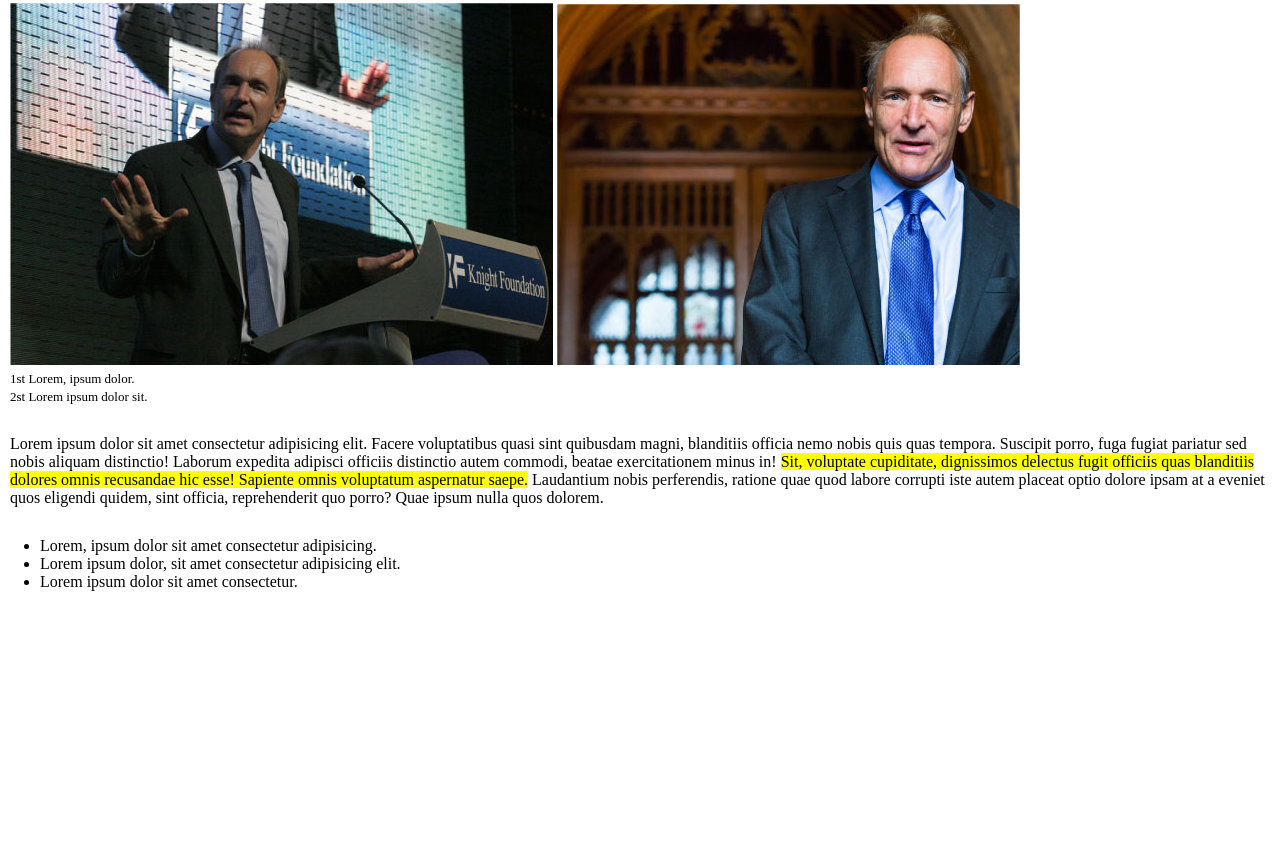
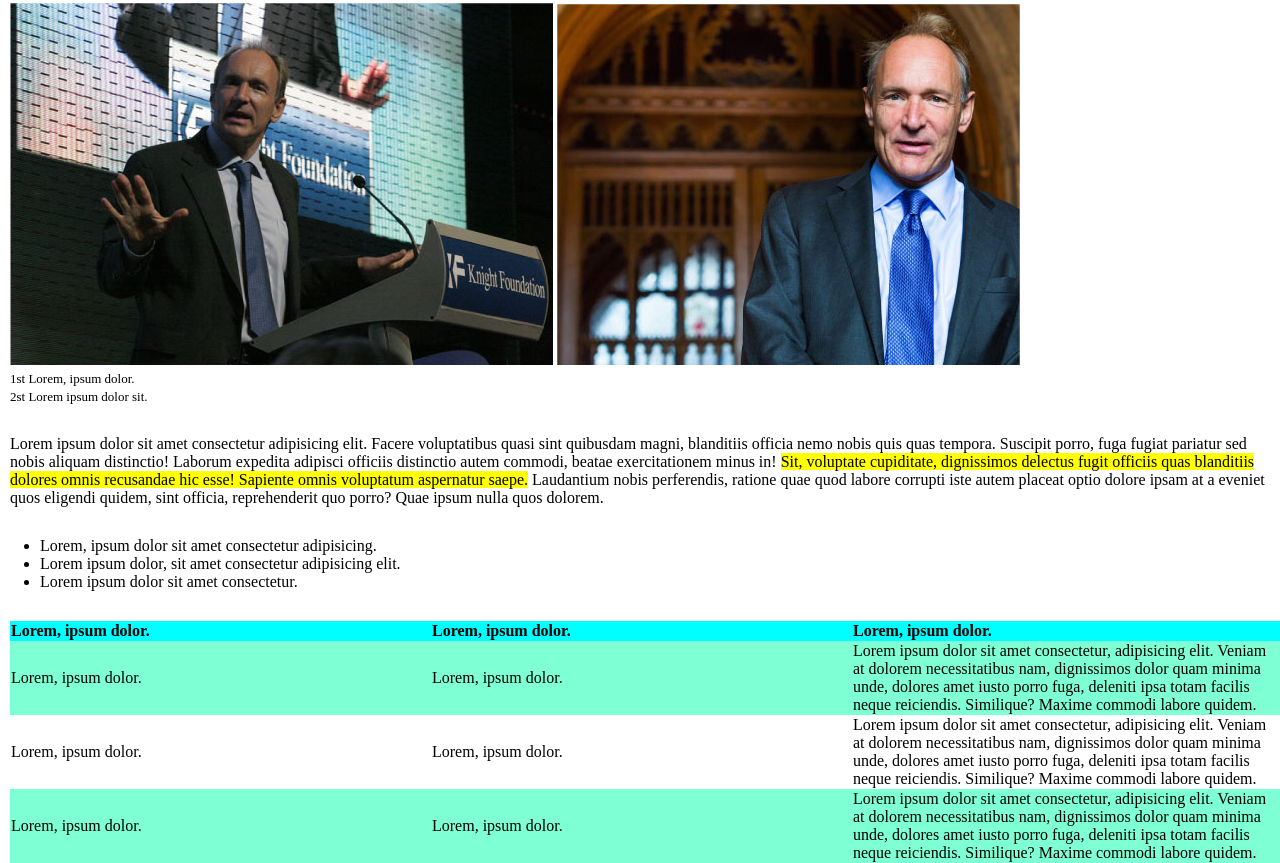
Before and after one commit to AlessandroIacovella95/html-css-booleaner, a plain HTML site: page index.html in a window 1280 px wide. Shown: the part 248-1111 px from the top of the page. Before the commit the page ends 855 px from the top, so only its background shows below. Drawn offline with Linux system fonts and the light colour scheme.

Commit message:
Add table

```diff
--- a/css/style.css
+++ b/css/style.css
@@ -63,3 +63,19 @@ img{
 .list{
     margin-top: 30px;
 }
+
+.th-cell{
+    width: 500px;
+    background-color: aqua;
+    text-align: left;
+}
+
+.tr-cell{
+    background-color:aquamarine
+}
+
+table{
+    margin-top: 30px;
+    margin-left: 10px;
+    border-collapse: collapse;
+}
--- a/index.html
+++ b/index.html
@@ -52,6 +52,49 @@
         </ul>
     </div>
 
+    <!-- table -->
+
+    <div>
+        <table>
+            <thead>
+                <tr>
+                <th class="th-cell">Lorem, ipsum dolor.</th>
+                <th class="th-cell">Lorem, ipsum dolor.</th>
+                <th class="th-cell">Lorem, ipsum dolor.</th>
+                </tr>
+            </thead>
+
+            <tbody>
+                <tr class="tr-cell">
+                    <td class="td-cell">Lorem, ipsum dolor.</td>
+                    <td class="td-cell">Lorem, ipsum dolor.</td>
+                    <td>Lorem ipsum dolor sit amet consectetur, adipisicing elit. Veniam at dolorem necessitatibus nam, dignissimos dolor quam minima unde, dolores amet iusto porro fuga, deleniti ipsa totam facilis neque reiciendis. Similique?
+                    Maxime commodi labore quidem.</td>
+                </tr>
+
+                <tr>
+                    <td>Lorem, ipsum dolor.</td>
+                    <td>Lorem, ipsum dolor.</td>
+                    <td>Lorem ipsum dolor sit amet consectetur, adipisicing elit. Veniam at dolorem necessitatibus nam, dignissimos dolor quam minima unde, dolores amet iusto porro fuga, deleniti ipsa totam facilis neque reiciendis. Similique?
+                    Maxime commodi labore quidem.</td>
+                </tr>
+
+                <tr class="tr-cell">
+                    <td>Lorem, ipsum dolor.</td>
+                    <td>Lorem, ipsum dolor.</td>
+                    <td>Lorem ipsum dolor sit amet consectetur, adipisicing elit. Veniam at dolorem necessitatibus nam, dignissimos dolor quam minima unde, dolores amet iusto porro fuga, deleniti ipsa totam facilis neque reiciendis. Similique?
+                    Maxime commodi labore quidem.</td>
+                </tr>
+            </tbody>
+        </table>
+
+        <!-- fine table -->
+
+
+
+
+    </div>
+
 
 
 
```
